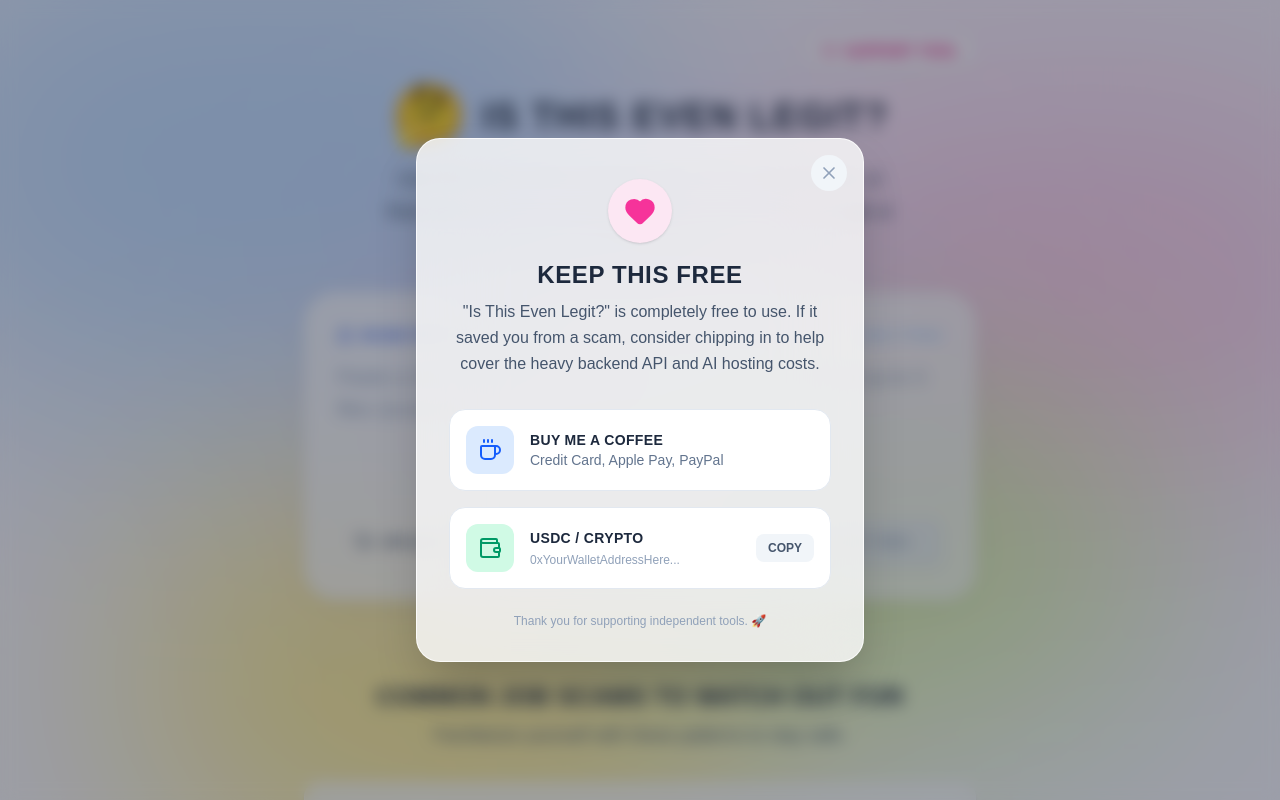
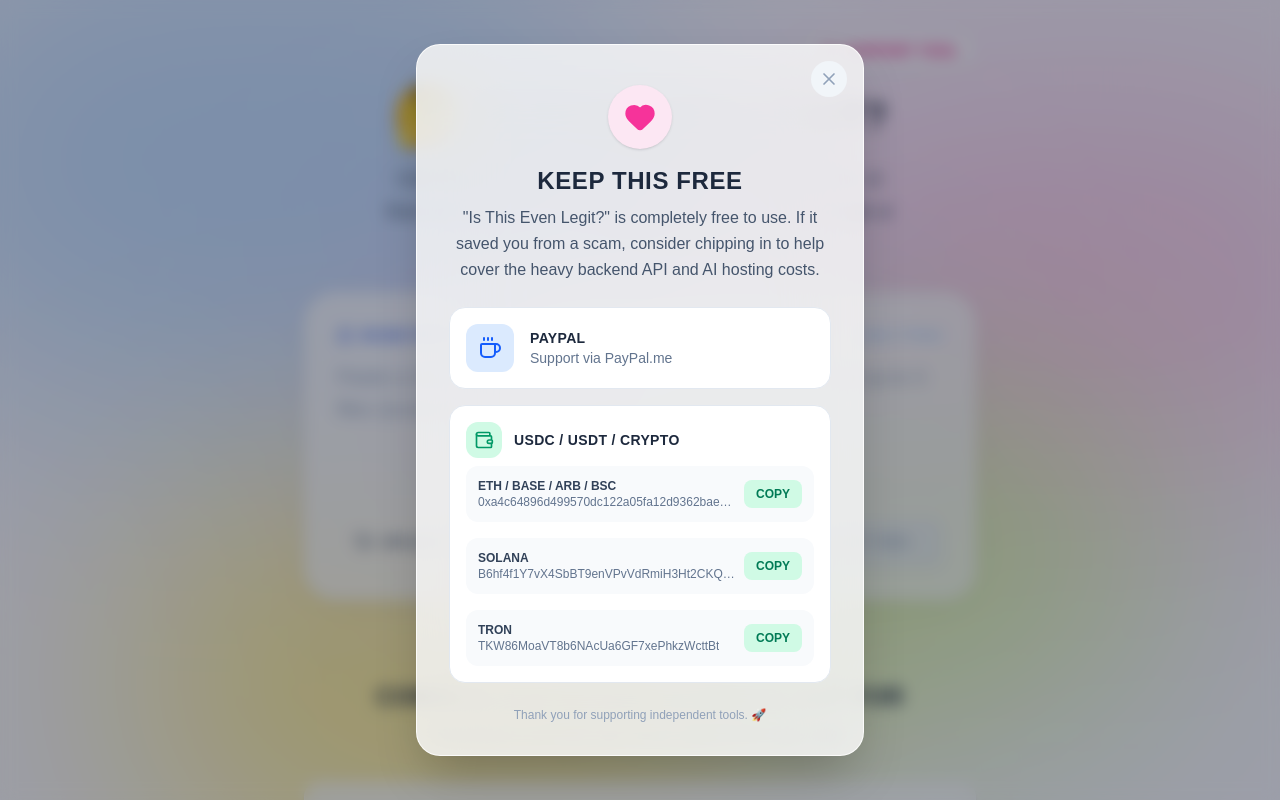
Before and after one commit to mothpeople/is-this-even-legit, a Next.js app: page / in a window 1280 px wide. Both pictures are taken after a click on the button "SUPPORT TOOL". Shown: the top 800 px of the page. Built offline with nearby package versions, Linux system fonts and the light colour scheme.

Commit message:
feat: add donations

```diff
--- a/app/page.tsx
+++ b/app/page.tsx
@@ -521,7 +521,7 @@ export default function App() {
           />
 
           {/* Modal Content */}
-          <div className="relative bg-white/80 backdrop-blur-2xl border border-white/80 rounded-3xl shadow-2xl max-w-md w-full p-6 sm:p-8 animate-in zoom-in-95 duration-200">
+          <div className="relative bg-white/80 backdrop-blur-2xl border border-white/80 rounded-3xl shadow-2xl max-w-md w-full p-6 sm:p-8 animate-in zoom-in-95 duration-200 max-h-[90vh] overflow-y-auto">
             <button
               onClick={() => setIsDonateOpen(false)}
               className="absolute top-4 right-4 text-slate-400 hover:text-slate-700 bg-slate-100 hover:bg-slate-200 p-2 rounded-full transition-colors"
@@ -529,12 +529,12 @@ export default function App() {
               <X className="w-5 h-5" />
             </button>
 
-            <div className="text-center mb-8 mt-2">
+            <div className="text-center mb-6 mt-2">
               <div className="w-16 h-16 bg-pink-100 text-pink-500 rounded-full flex items-center justify-center mx-auto mb-4 shadow-sm">
                 <Heart className="w-8 h-8 fill-pink-500" />
               </div>
               <h2 className="text-2xl font-bold text-slate-800 uppercase tracking-wide mb-2">Keep This Free</h2>
-              <p className="text-slate-600 leading-relaxed">
+              <p className="text-slate-600 leading-relaxed text-sm sm:text-base">
                 "Is This Even Legit?" is completely free to use. If it saved you from a scam, consider chipping in to help cover the heavy backend API and AI hosting costs.
               </p>
             </div>
@@ -542,35 +542,70 @@ export default function App() {
             <div className="space-y-4">
               {/* Fiat Option */}
               <a
-                href="YOUR_STRIPE_OR_BUY_ME_A_COFFEE_LINK_HERE"
+                href="https://paypal.me/sivarajpragasm"
                 target="_blank"
                 rel="noreferrer"
                 className="w-full flex items-center p-4 bg-white hover:bg-blue-50 border border-slate-200 hover:border-blue-300 rounded-2xl transition-all group"
               >
-                <div className="bg-blue-100 p-3 rounded-xl text-blue-600 mr-4 group-hover:scale-110 transition-transform">
+                <div className="bg-blue-100 p-3 rounded-xl text-blue-600 mr-4 group-hover:scale-110 transition-transform flex-shrink-0">
                   <Coffee className="w-6 h-6" />
                 </div>
                 <div className="text-left">
-                  <div className="font-bold text-slate-800 uppercase text-sm tracking-wide">Buy Me a Coffee</div>
-                  <div className="text-slate-500 text-sm">Credit Card, Apple Pay, PayPal</div>
+                  <div className="font-bold text-slate-800 uppercase text-sm tracking-wide">PayPal</div>
+                  <div className="text-slate-500 text-sm">Support via PayPal.me</div>
                 </div>
               </a>
 
               {/* Stablecoin/Crypto Option */}
-              <div className="w-full flex items-center p-4 bg-white border border-slate-200 rounded-2xl">
-                <div className="bg-emerald-100 p-3 rounded-xl text-emerald-600 mr-4 flex-shrink-0">
-                  <Wallet className="w-6 h-6" />
+              <div className="w-full p-4 bg-white border border-slate-200 rounded-2xl space-y-4">
+                <div className="flex items-center mb-2">
+                  <div className="bg-emerald-100 p-2 rounded-xl text-emerald-600 mr-3 flex-shrink-0">
+                    <Wallet className="w-5 h-5" />
+                  </div>
+                  <div className="font-bold text-slate-800 uppercase text-sm tracking-wide">USDC / USDT / Crypto</div>
                 </div>
-                <div className="text-left flex-1 min-w-0">
-                  <div className="font-bold text-slate-800 uppercase text-sm tracking-wide">USDC / Crypto</div>
-                  <div className="text-slate-400 text-xs mt-1 truncate">0xYourWalletAddressHere...</div>
+
+                {/* EVM Address */}
+                <div className="flex items-center justify-between bg-slate-50 p-3 rounded-xl">
+                  <div className="min-w-0 pr-2">
+                    <div className="text-xs font-bold text-slate-700 uppercase">ETH / Base / Arb / BSC</div>
+                    <div className="text-slate-500 text-[10px] sm:text-xs truncate">0xa4c64896d499570dc122a05fa12d9362baec3a66</div>
+                  </div>
+                  <button
+                    onClick={() => navigator.clipboard.writeText("0xa4c64896d499570dc122a05fa12d9362baec3a66")}
+                    className="bg-emerald-100 hover:bg-emerald-200 text-emerald-700 px-3 py-1.5 rounded-lg text-xs font-bold uppercase transition-colors flex-shrink-0"
+                  >
+                    Copy
+                  </button>
                 </div>
-                <button
-                  onClick={() => navigator.clipboard.writeText("0xYourWalletAddressHere")}
-                  className="ml-2 bg-slate-100 hover:bg-emerald-100 text-slate-600 hover:text-emerald-700 px-3 py-1.5 rounded-lg text-xs font-bold uppercase transition-colors flex-shrink-0"
-                >
-                  Copy
-                </button>
+
+                {/* Solana Address */}
+                <div className="flex items-center justify-between bg-slate-50 p-3 rounded-xl">
+                  <div className="min-w-0 pr-2">
+                    <div className="text-xs font-bold text-slate-700 uppercase">Solana</div>
+                    <div className="text-slate-500 text-[10px] sm:text-xs truncate">B6hf4f1Y7vX4SbBT9enVPvVdRmiH3Ht2CKQPyq3jx7LH</div>
+                  </div>
+                  <button
+                    onClick={() => navigator.clipboard.writeText("B6hf4f1Y7vX4SbBT9enVPvVdRmiH3Ht2CKQPyq3jx7LH")}
+                    className="bg-emerald-100 hover:bg-emerald-200 text-emerald-700 px-3 py-1.5 rounded-lg text-xs font-bold uppercase transition-colors flex-shrink-0"
+                  >
+                    Copy
+                  </button>
+                </div>
+
+                {/* TRON Address */}
+                <div className="flex items-center justify-between bg-slate-50 p-3 rounded-xl">
+                  <div className="min-w-0 pr-2">
+                    <div className="text-xs font-bold text-slate-700 uppercase">TRON</div>
+                    <div className="text-slate-500 text-[10px] sm:text-xs truncate">TKW86MoaVT8b6NAcUa6GF7xePhkzWcttBt</div>
+                  </div>
+                  <button
+                    onClick={() => navigator.clipboard.writeText("TKW86MoaVT8b6NAcUa6GF7xePhkzWcttBt")}
+                    className="bg-emerald-100 hover:bg-emerald-200 text-emerald-700 px-3 py-1.5 rounded-lg text-xs font-bold uppercase transition-colors flex-shrink-0"
+                  >
+                    Copy
+                  </button>
+                </div>
               </div>
             </div>
 
```
